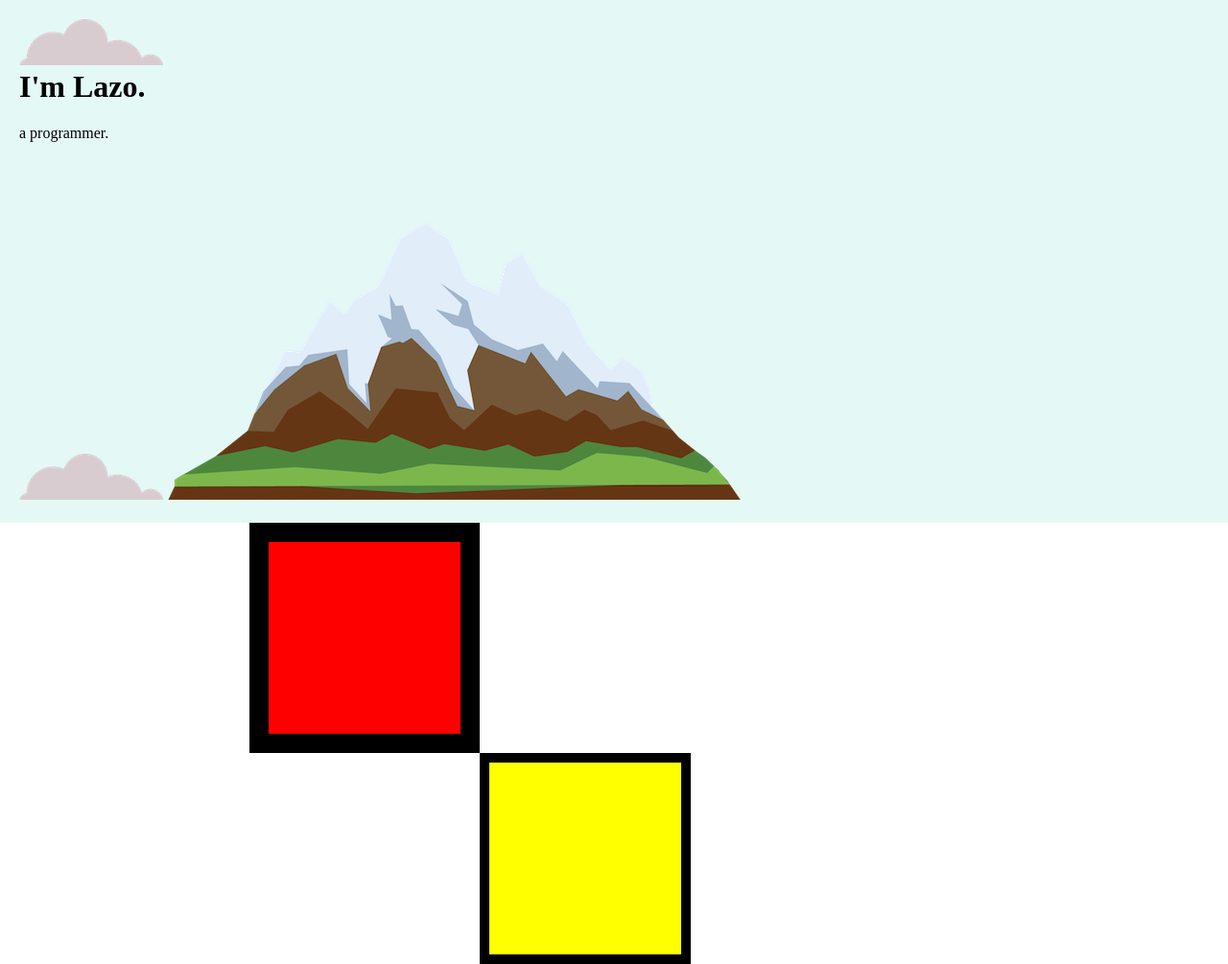
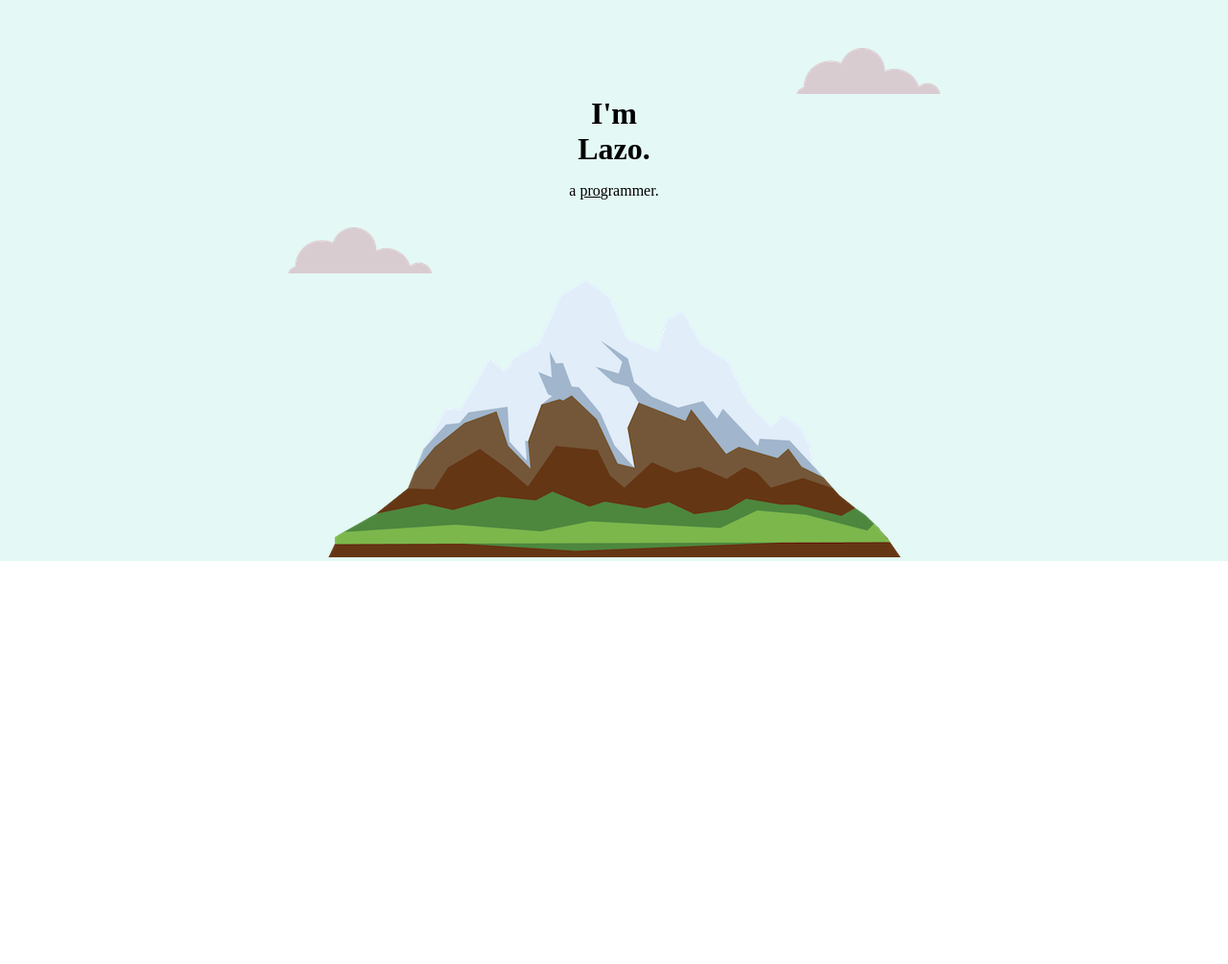
Before and after one commit to ChrisAgold/Web_Dev_Practice, a website built with Parcel: page index.html in a window 1280 px wide. Shown: the whole page at 96% size. After the commit the page ends 800 px from the top, so only its background shows below. Built offline with nearby package versions, Linux system fonts and the light colour scheme.

Commit message:
added css to cloud images

```diff
--- a/css/styles.css
+++ b/css/styles.css
@@ -1,15 +1,17 @@
 body {
   margin: 0;
+  text-align: center;
 }
 
 h1 {
-  margin-top: 0px;
+  width: 10%;
+  margin: 0 auto;
 }
 
 .top-div {
   background-color: #E4F9F5;
-  padding: 20px;
-
+  position: relative;
+  padding-top: 100px;
 }
 
 .mid-div {
@@ -29,5 +31,17 @@ h1 {
 }
 
 .pro {
+  text-decoration: underline;
+}
 
+.top-cloud {
+  position: absolute;
+  right: 300px;
+  top: 50px;
 }
+
+.bottom-cloud {
+  left: 300px;
+  bottom: 300px;
+  position: absolute;
+}
--- a/index.html
+++ b/index.html
@@ -9,18 +9,15 @@
 <body>
 
 <div class="top-div">
-  <img src="img/cloud.png" alt="cloud image">
+  <img class="top-cloud" src="img/cloud.png" alt="cloud image">
   <h1>I'm Lazo.</h1>
   <p>a <span class="pro">pro</span>grammer.</p>
-  <img src="img/cloud.png" alt="cloud image">
+  <img class="bottom-cloud" src="img/cloud.png" alt="cloud image">
   <img src="img/mountain.png" alt="mountain image">
 </div>
-
-<div class="mid-div">
-</div>
-
-<div class="bottom-div">
-</div>
-
+<!--<div class="mid-div">-->
+<!--</div>-->
+<!--<div class="bottom-div">-->
+<!--</div>-->
 </body>
 </html>
```
